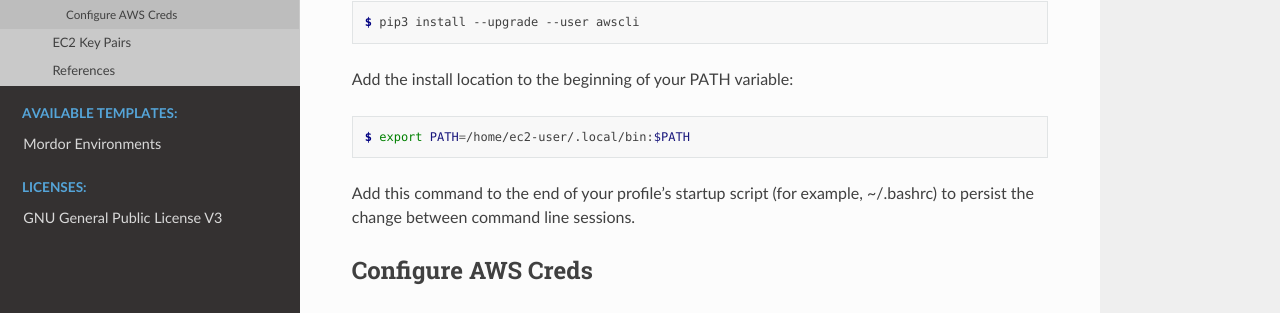
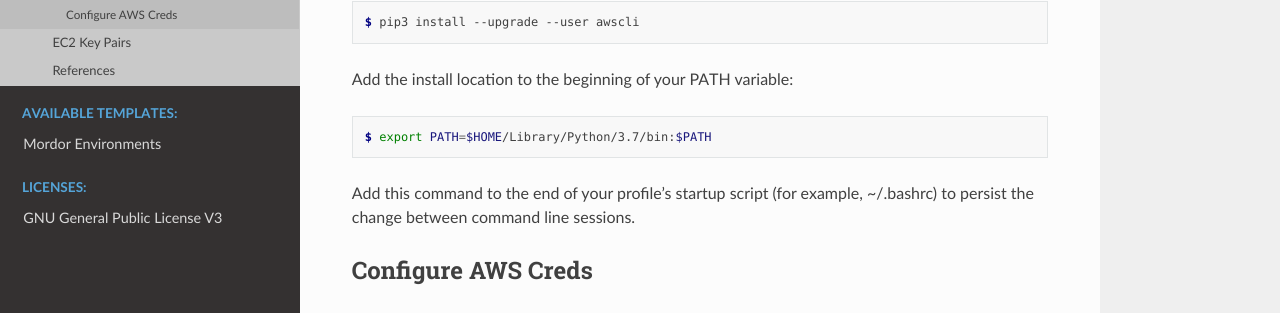
Before and after one commit to OTRF/Blacksmith, a Sphinx documentation site: the page built from docs/source/aws_cli_setup.rst, in a window 1280 px wide and 900 px high. Shown: the part 311-624 px from the top of the window. Built offline with Sphinx 7.4.7 and the Read the Docs theme 2.0.0, drawn with Linux system fonts in a browser that asks for light colours.

```diff
--- a/docs/source/aws_cli_setup.rst
+++ b/docs/source/aws_cli_setup.rst
@@ -15,7 +15,7 @@
 
 .. code-block:: console
 
-    $ export PATH=/home/ec2-user/.local/bin:$PATH
+    $ export PATH=$HOME/Library/Python/3.7/bin:$PATH
 
 Add this command to the end of your profile's startup script (for example, ~/.bashrc) to persist the change between command line sessions.
 
```
Also changed, not shown: 3 other files.
